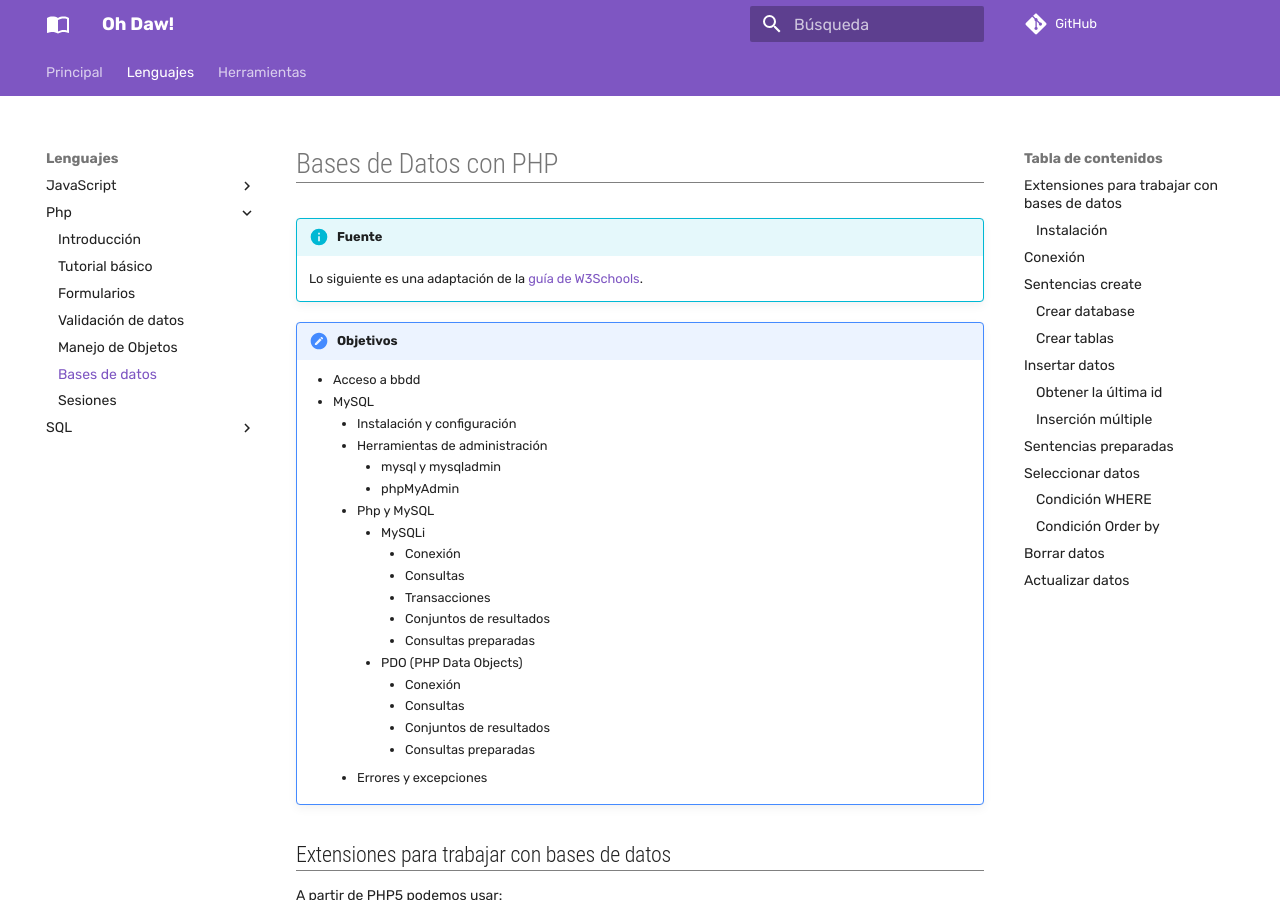
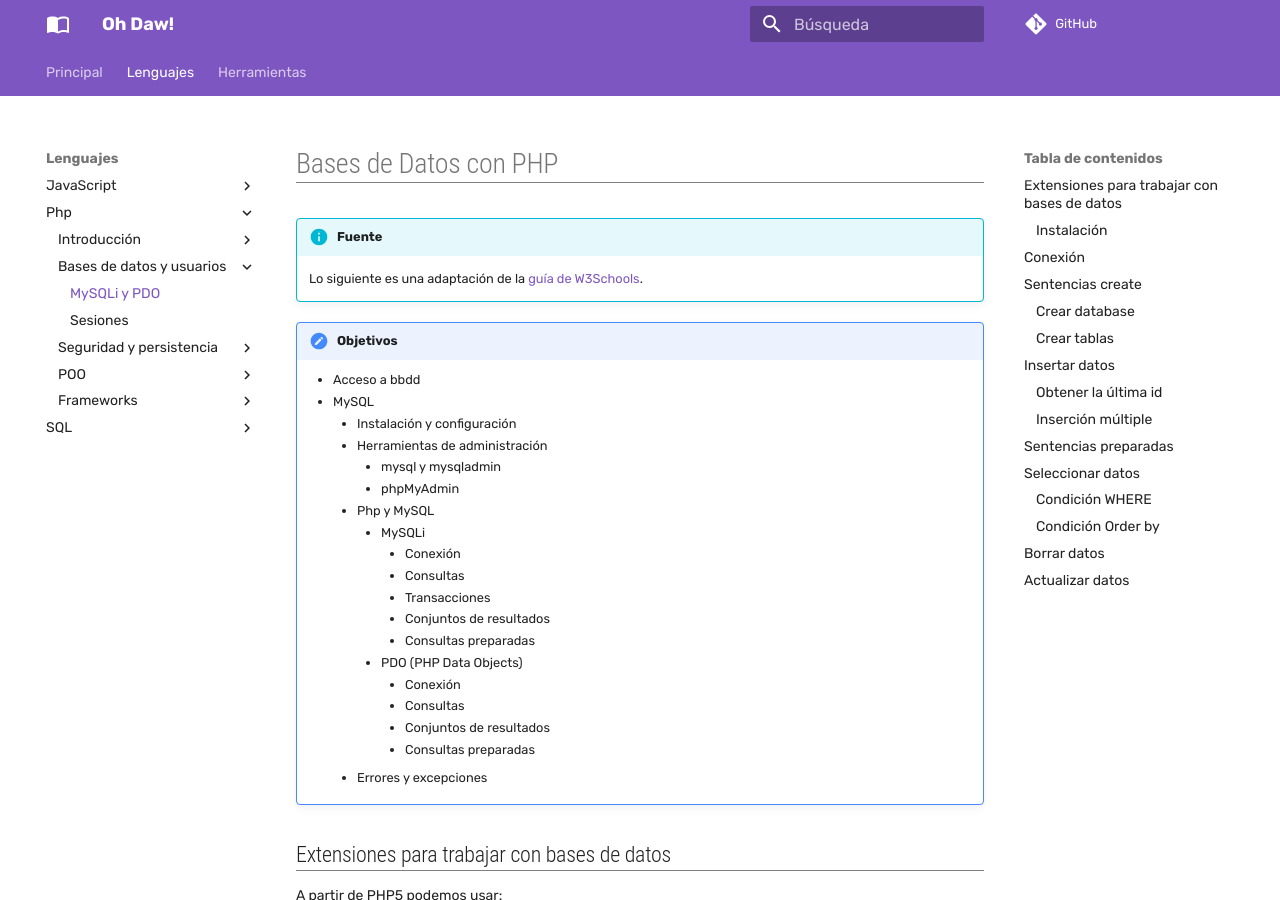
Before and after one commit to jaimeranchal/ohdaw, an MkDocs documentation site: the page built from docs/Lenguajes/php/bbdd.md, in a window 1280 px wide and 900 px high. Built offline with MkDocs 1.6.1 and Material for MkDocs 9.7.7, drawn with Linux system fonts in a browser that asks for light colours; comment, search, counter and statistics services are not loaded.

```diff
--- a/mkdocs.yml
+++ b/mkdocs.yml
@@ -91,13 +91,21 @@ nav:
                 - Métodos: 'Lenguajes/javascript/obj.metodos.md'
                 - Clases: 'Lenguajes/javascript/clases.md'
         - Php:
-            - Introducción: 'Lenguajes/php/intro.md'
-            - Tutorial básico: 'Lenguajes/php/tutorial.md'
-            - Formularios: 'Lenguajes/php/formularios.md'
-            - 'Validación de datos': 'Lenguajes/php/validar.md'
-            - 'Manejo de Objetos': 'Lenguajes/php/objetos.md'
-            - 'Bases de datos': 'Lenguajes/php/bbdd.md'
-            - Sesiones: 'Lenguajes/php/sesiones.md'
+            - Introducción:
+                - 'Qué es PHP': 'Lenguajes/php/intro.md'
+                - Tutorial básico: 'Lenguajes/php/tutorial.md'
+                - Formularios: 'Lenguajes/php/formularios.md'
+                - 'Validación de datos': 'Lenguajes/php/validar.md'
+            - 'Bases de datos y usuarios':
+                - 'MySQLi y PDO': 'Lenguajes/php/bbdd.md'
+                - Sesiones: 'Lenguajes/php/sesiones.md'
+            - 'Seguridad y persistencia':
+                - Autenticación: 'Lenguajes/php/autenticacion.md'
+                - Cookies: 'Lenguajes/php/cookies.md'
+            - POO:
+                - 'Objetos': 'Lenguajes/php/objetos.md'
+            - Frameworks:
+                - Laravel: 'Lenguajes/php/laravel-intro.md'
         - SQL:
             - Primeros pasos: 'Lenguajes/sql/intro.md'
             - Definir tablas: 'Lenguajes/sql/DDL.md'
```
Also changed, not shown: docs/Lenguajes/php/autenticacion.md (added), docs/Lenguajes/php/cookies.md (added), docs/Lenguajes/php/laravel-intro.md (added).
